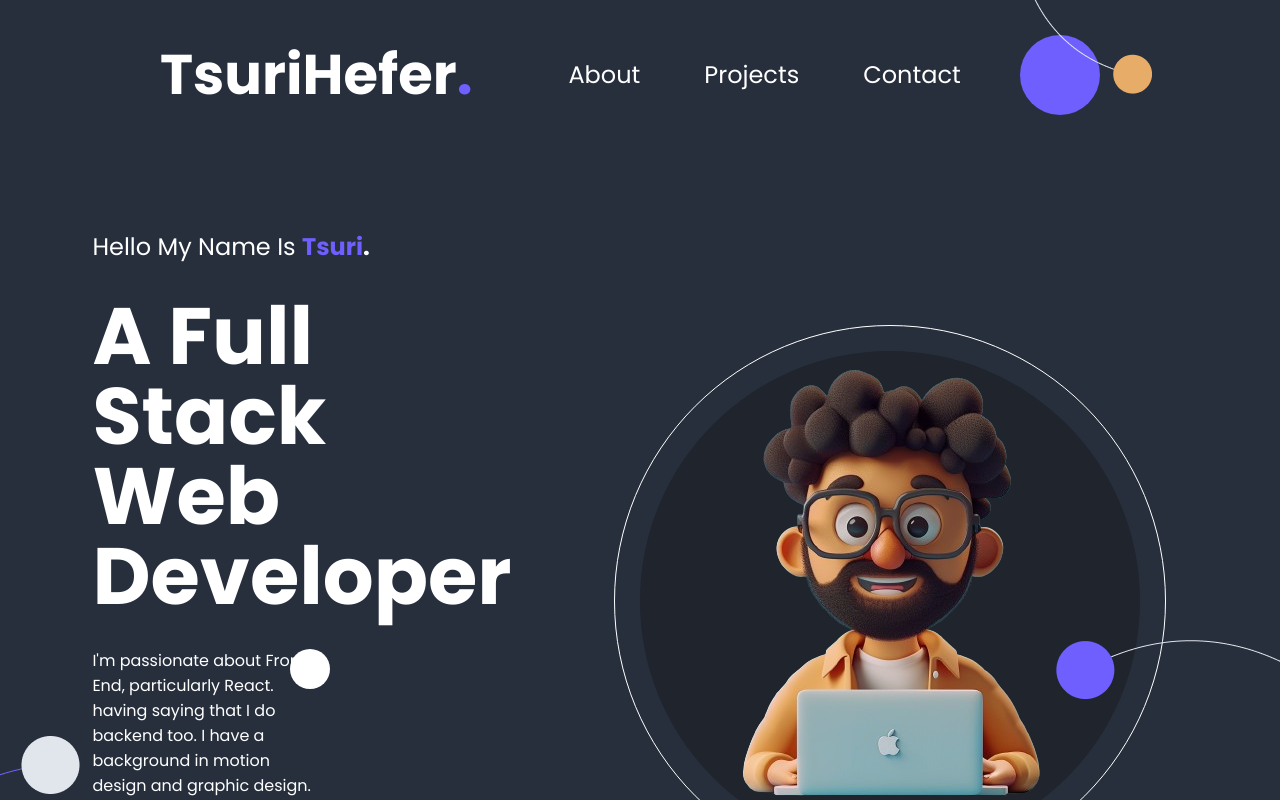
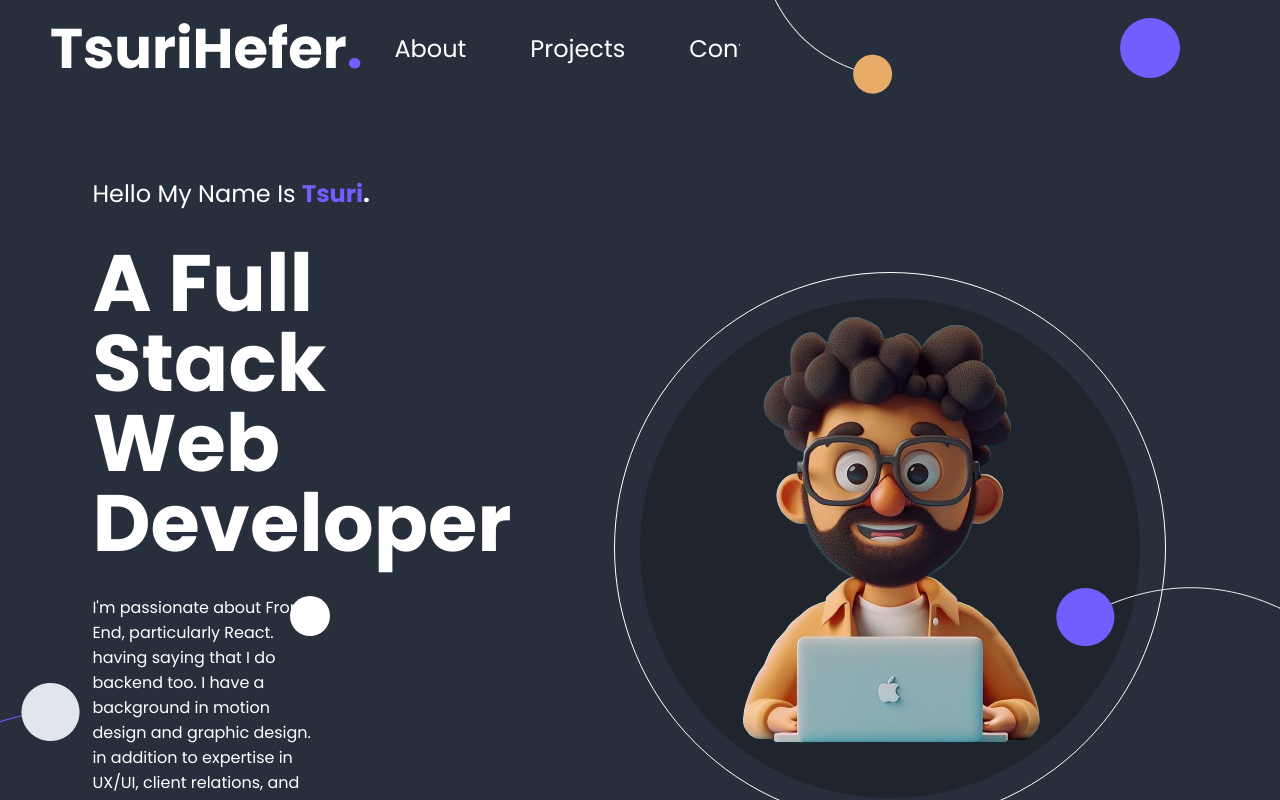
Before and after one commit to TsuriH/NewPortfolio, a React (Create React App) app: page / in a window 1280 px wide. Shown: the top 800 px of the page. Built offline with nearby package versions, Linux system fonts and the light colour scheme.

Commit message:
wip working on reponsivness

```diff
--- a/src/Components/Layout/Header/Header.css
+++ b/src/Components/Layout/Header/Header.css
@@ -3,7 +3,7 @@
     justify-content: space-between;
     align-items: center;
     background-color: var(--dark-blue);
-    padding: 1em;
+    padding: 0 50px;
     position: fixed;
     z-index: 20;
     width: 100%;
@@ -81,15 +81,16 @@
     cursor: pointer;
 }
 
-.Header .orange-circle {
+/* .Header .orange-circle {
     display: none;
-}
+} */
 
 .Header .blue-circle-header {
 
     display: none;
-    width: 80px;
-    height: 80px;
+    width: 60px;
+    height: 60px;
+    margin-right: 50px;
     background-color: var(--blueish-purple);
     border-radius: 50%;
     flex-shrink: 0;
@@ -143,16 +144,16 @@
 
     .Header .blue-circle-header {
         display: block;
-        right: 20px;
+        /* right: 20px; */
     }
 
-    .Header .orange-circle {
+    /* .Header .orange-circle {
         display: block;
         position: absolute;
         top: 0px;
         left: 1000px;
         z-index: 30;
-    }
+    } */
 
     .Header {
         display: flex;
@@ -163,7 +164,7 @@
         z-index: 30;
         width: 100%;
         box-shadow: none;
-        padding: 2rem 10rem;
+        padding: 0 50px;
     }
 
     .Header .hamburger-menu {
@@ -180,7 +181,8 @@
         background-color: var(--dark-blue);
         display: flex;
         flex-direction: row;
-        margin-left: 5rem;
+        margin-left: 1rem;
+        width: 70%;
     }
 
     .Header .logo {
@@ -194,6 +196,13 @@
         font-size: 1.5rem;
     }
 
+    .Header .nav_circles {
+        display: flex;
+        justify-content: space-between;
+        align-items: center;
+        width: 100%;
+    }
+
 
 
 
--- a/src/Components/Layout/Header/Header.tsx
+++ b/src/Components/Layout/Header/Header.tsx
@@ -7,8 +7,22 @@ export function Header(): JSX.Element {
 
     return (
         <div className="Header">
-            <img src= {orangeCircle} alt="" className="orange-circle"/>
-            <p className="logo">TsuriHefer<span>.</span></p>
+
+            <div className="logo-wrapper">
+                <p className="logo">TsuriHefer<span>.</span></p>
+            </div>
+
+            <nav className="menu-open" style={{ height: menuIsDisplayed ? "100%" : "0" }}>
+                <a href="#about" onClick={() => setMenuIsDisplayed(!menuIsDisplayed)}>About</a>
+                <a href="#projects" onClick={() => setMenuIsDisplayed(!menuIsDisplayed)}>Projects</a>
+                <a href="#contact" onClick={() => setMenuIsDisplayed(!menuIsDisplayed)}>Contact</a>
+            </nav>
+
+            <div className="nav_circles">
+                <img src={orangeCircle} alt="" className="orange-circle" />
+                <div className="blue-circle-header"></div>
+            </div>
+
 
             <div className={`hamburger-menu ${menuIsDisplayed ? 'open' : ''}`} onClick={() => setMenuIsDisplayed(!menuIsDisplayed)}>
                 <div className="bar1"></div>
@@ -16,12 +30,7 @@ export function Header(): JSX.Element {
                 <div className="bar3"></div>
             </div>
 
-            <nav className="menu-open" style={{ height: menuIsDisplayed ? "100%" : "0" }}>
-                <a href="#about" onClick={() => setMenuIsDisplayed(!menuIsDisplayed)}>About</a>
-                <a href="#projects" onClick={() => setMenuIsDisplayed(!menuIsDisplayed)}>Projects</a>
-                <a href="#contact" onClick={() => setMenuIsDisplayed(!menuIsDisplayed)}>Contact</a>
-            </nav>
-            <div className="blue-circle-header"></div>
+
         </div>
     );
 }
```
